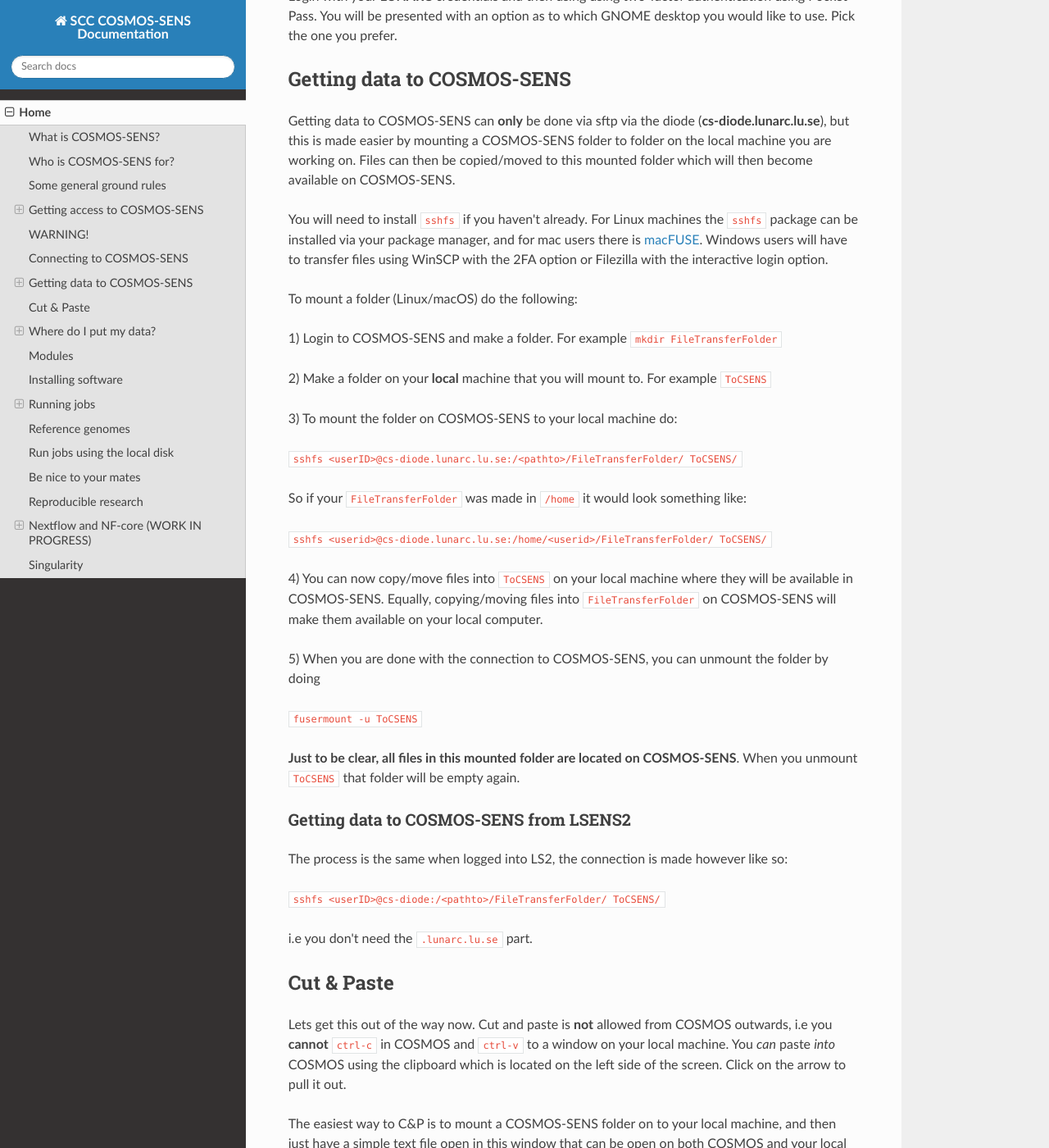
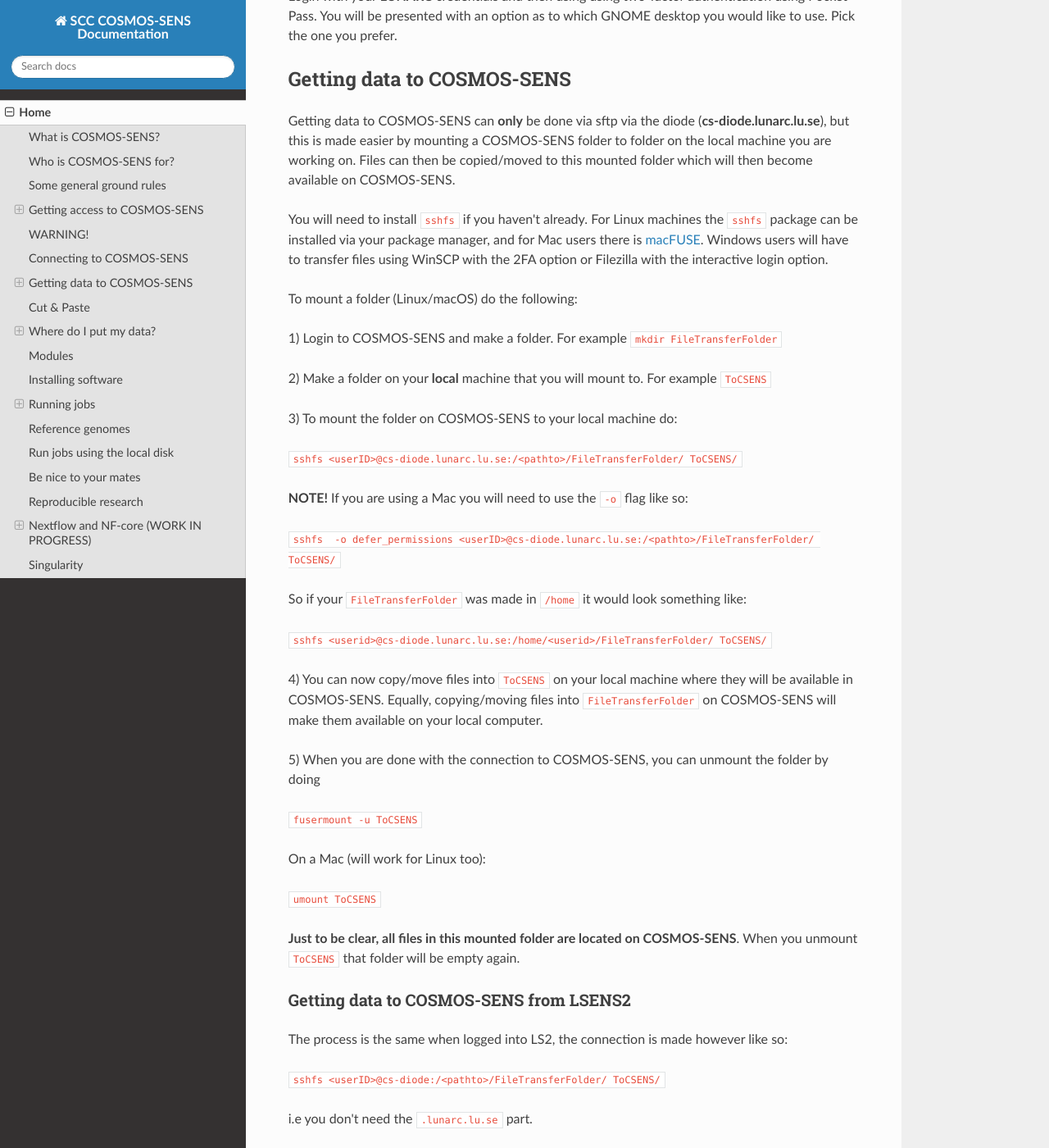
Before and after one commit to sccbioinformatics/SCC_CSENS_docs, an MkDocs documentation site: the page built from docs/index.md, in a window 1280 px wide and 1400 px high, scrolled down 2509 px. Shown: the whole window at 82% size. Built offline with MkDocs 1.6.1, drawn with Linux system fonts in a browser that asks for light colours; nearby versions of some CDN libraries.

Commit message:
permissions update

```diff
--- a/docs/index.md
+++ b/docs/index.md
@@ -76,7 +76,7 @@ Login with your **LUNARC** credentials and then using using two-factor authentic
 
 Getting data to COSMOS-SENS can **only** be done via sftp via the diode (**cs-diode.lunarc.lu.se**), but this is made easier by mounting a COSMOS-SENS folder to folder on the local machine you are working on. Files can then be copied/moved to this mounted folder which will then become available on COSMOS-SENS.
 
-You will need to install `sshfs` if you haven't already. For Linux machines the `sshfs` package can be installed via your package manager, and for mac users there is [macFUSE](https://osxfuse.github.io/). Windows users will have to transfer files using WinSCP with the 2FA option or Filezilla with the interactive login option.
+You will need to install `sshfs` if you haven't already. For Linux machines the `sshfs` package can be installed via your package manager, and for Mac users there is [macFUSE](https://osxfuse.github.io/). Windows users will have to transfer files using WinSCP with the 2FA option or Filezilla with the interactive login option.
 
 To mount a folder (Linux/macOS) do the following:
 
@@ -88,6 +88,10 @@ To mount a folder (Linux/macOS) do the following:
 
 `sshfs <userID>@cs-diode.lunarc.lu.se:/<pathto>/FileTransferFolder/ ToCSENS/`
 
+**NOTE!** If you are using a Mac you will need to use the `-o` flag like so:
+
+`sshfs  -o defer_permissions <userID>@cs-diode.lunarc.lu.se:/<pathto>/FileTransferFolder/ ToCSENS/`
+
 So if your `FileTransferFolder` was made in `/home` it would look something like:
 
 `sshfs <userid>@cs-diode.lunarc.lu.se:/home/<userid>/FileTransferFolder/ ToCSENS/`
@@ -97,6 +101,10 @@ So if your `FileTransferFolder` was made in `/home` it would look something like
 5) When you are done with the connection to COSMOS-SENS, you can unmount the folder by doing
 
 `fusermount -u ToCSENS`
+
+On a Mac (will work for Linux too):
+
+`umount ToCSENS`
 
 **Just to be clear, all files in this mounted folder are located on COSMOS-SENS**. When you unmount `ToCSENS` that folder will be empty again.
 
```
